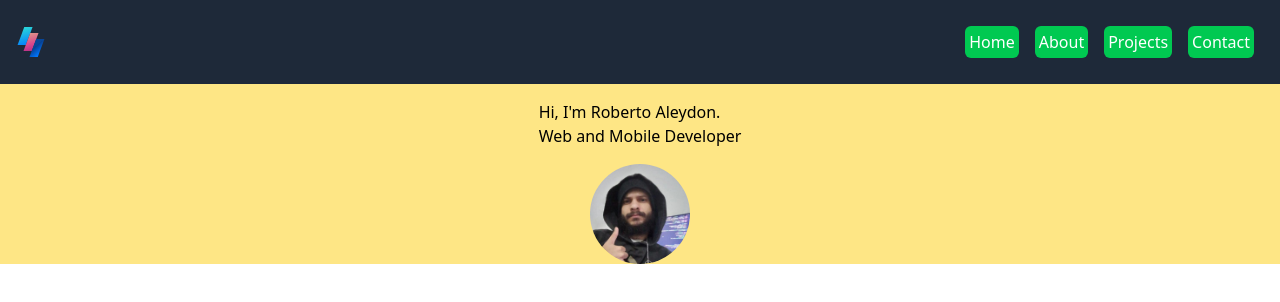
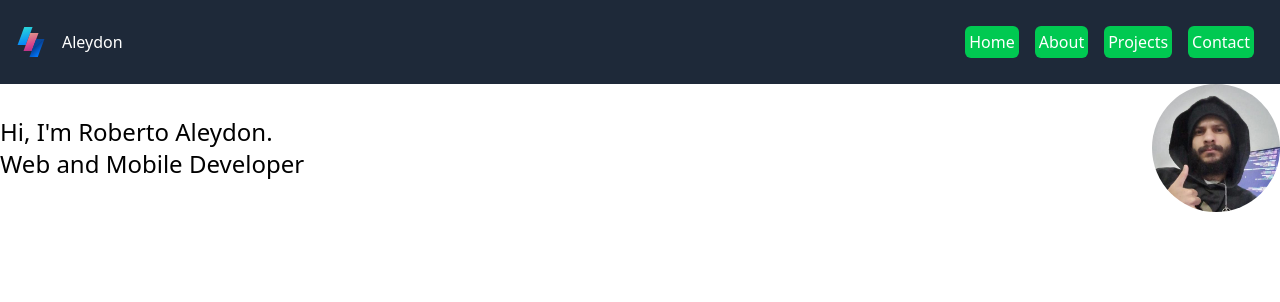
Before and after one commit to Aleydon/Porftfolio, a Next.js app: page / in a window 1280 px wide. Shown: the top 302 px of the page. Built offline with nearby package versions, Linux system fonts and the light colour scheme.

Commit message:
UP: Set logo and Title

```diff
--- a/src/components/Hero.tsx
+++ b/src/components/Hero.tsx
@@ -4,15 +4,19 @@ import Me from '@/assets/me.jpeg';
 
 export function Hero() {
   return (
-    <div className="flex flex-col w-full items-center justify-center bg-amber-200">
-      <div className="p-4">
-        <h1>
+    <div
+      className="flex flex-col w-full items-center justify-center
+        gap-4 md:flex-row md:justify-between md:items-center md:gap-8"
+    >
+      <div>
+        <h2 className="md:text-2xl">
           Hi, I&apos;m Roberto Aleydon. <br /> Web and Mobile Developer
-        </h1>
+        </h2>
       </div>
+
       <div>
         <Image
-          className="rounded-full"
+          className="rounded-full md:w-32 md:h-32 "
           src={Me}
           alt="Vercel Logo"
           width={100}
--- a/src/components/NavBar.tsx
+++ b/src/components/NavBar.tsx
@@ -17,6 +17,8 @@ export function NavBar() {
       {/* Logo ou Título */}
       <div className="flex justify-between items-center">
         <Image src={Logo} alt="Logo" width={30} height={30} />
+        <h1 className="md:text-white md:px-4 hidden md:block">Aleydon</h1>
+
         {/* Botão Hamburger */}
         <button
           onClick={toggleMenu}
```
